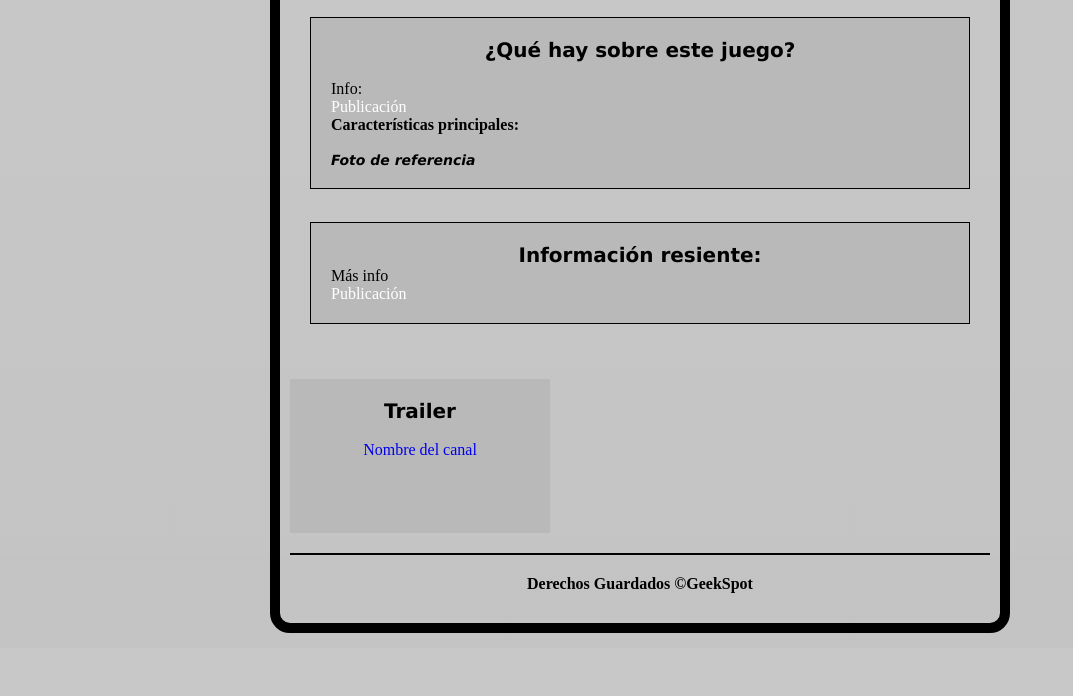
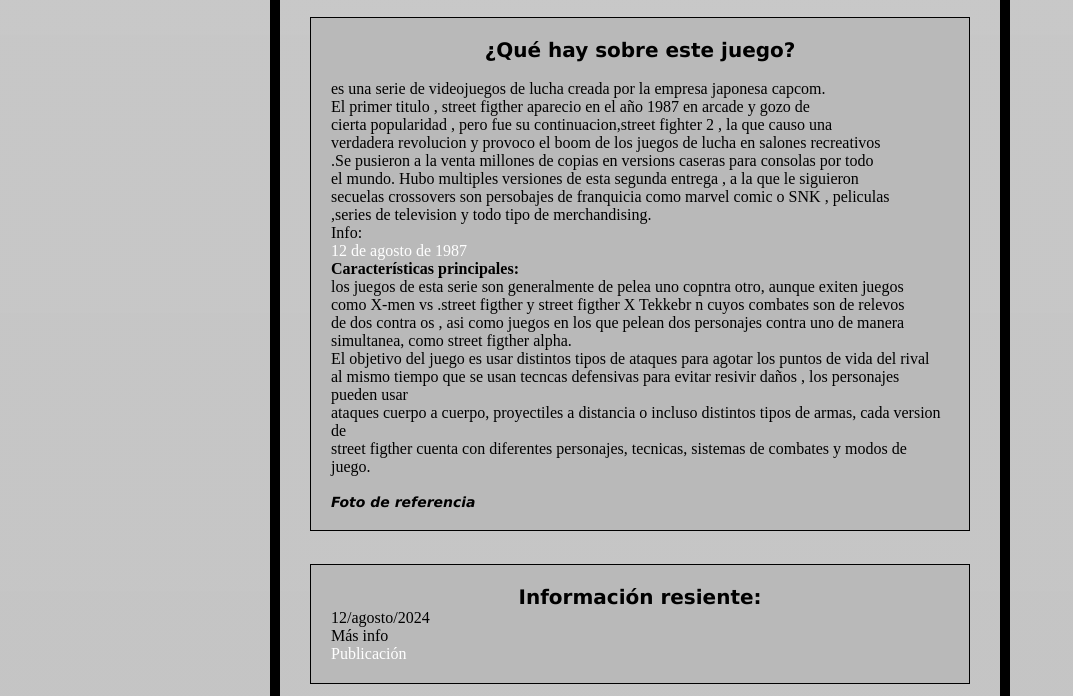
Before and after one commit to Lexto-arch/GeekSpot, a plain HTML site: page news5.html in a window 1280 px wide. Shown: the part 104-800 px from the top of the page, without its empty margins (0-1073 px from the left). Drawn offline with Linux system fonts and the light colour scheme.

Commit message:
Update news5.html

```diff
--- a/news5.html
+++ b/news5.html
@@ -23,9 +23,17 @@
              <header>
                 <hgroup>
                     <h1>¿Qué hay sobre este juego?</h1><br>
+                    es una serie de videojuegos de lucha creada por la empresa japonesa capcom.<br>
+                    El primer titulo , street figther aparecio en el año 1987 en arcade y gozo de <br>
+                    cierta popularidad , pero fue su continuacion,street fighter 2 , la que causo una<br>
+                    verdadera revolucion y provoco el boom de los juegos de lucha en salones recreativos<br>
+                    .Se pusieron a la venta millones de copias en versions caseras para consolas por todo<br>
+                    el mundo. Hubo multiples versiones de esta segunda entrega , a la que le siguieron <br>
+                    secuelas crossovers son persobajes de franquicia como marvel comic o SNK , peliculas <br>
+                    ,series de television y todo tipo de merchandising.
                     <p>Info: </p>
                 </hgroup>
-                <time datetime="2024-08-16" pubdate> Publicación
+                <time datetime="2024-08-16" pubdate> 12 de agosto de 1987
                 </time>
 
                 </header>
@@ -34,6 +42,20 @@
 
                 <p>
                   <strong>Características principales:</strong><br>
+                    los juegos de esta serie son generalmente de pelea uno copntra otro, aunque exiten juegos<br>
+                    como X-men vs .street figther  y street figther  X Tekkebr n cuyos combates son de relevos<br>
+                    de dos contra os , asi como juegos en los que pelean dos personajes contra uno de manera<br>
+                    simultanea, como street figther alpha.<br>
+
+                    El objetivo del juego es usar distintos tipos de ataques para agotar los puntos de vida del rival<br>
+                    al mismo tiempo que se usan tecncas defensivas para evitar resivir daños , los personajes pueden usar <br>
+                    ataques cuerpo a cuerpo, proyectiles a distancia o incluso distintos tipos de armas, cada version de<br>
+                    street figther cuenta con diferentes personajes, tecnicas, sistemas de combates y modos de juego.
+
+
+
+
+                </p>
 
                 <!--Fin de la información-->
 
@@ -56,6 +78,7 @@
             <header>
                 <hgroup>
                 <h1>Información resiente:</h1>
+                    12/agosto/2024
                 <p>
                     Más info
                 </p>
```
